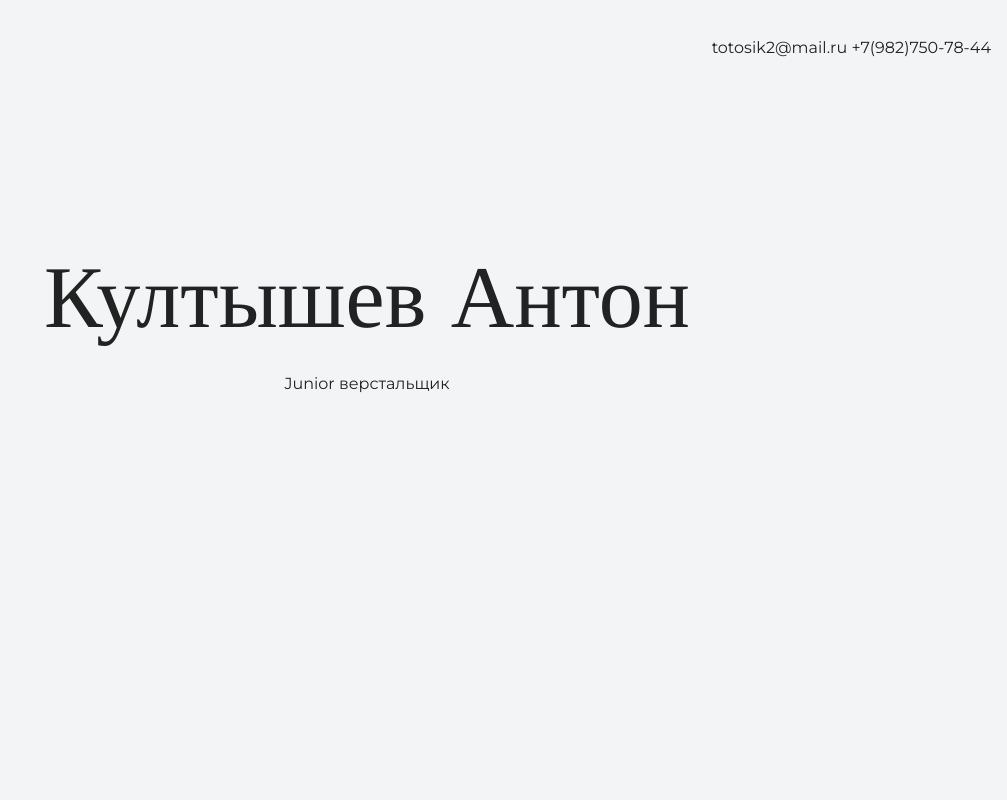
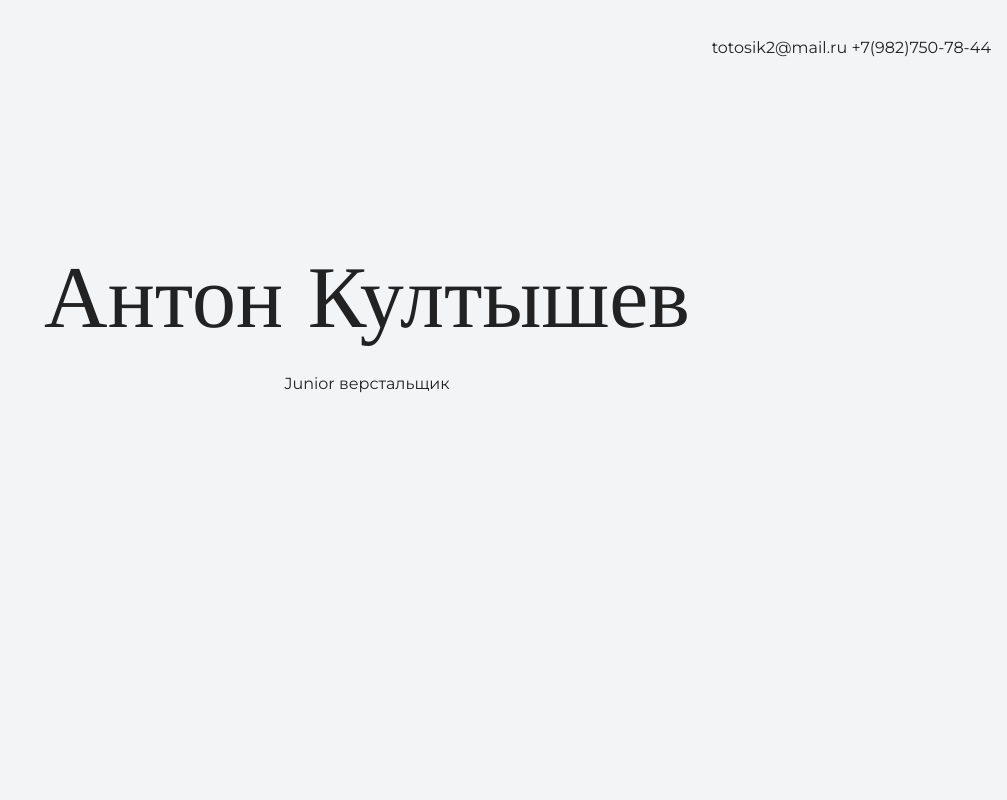
Before and after one commit to Totosik2/My-awesome-site, a plain HTML site: page index.html in a window 1280 px wide. Shown: the top 800 px of the page, without its empty margins (273-1280 px from the left). Drawn offline with nearby package versions, Linux system fonts and the light colour scheme.

Commit message:
Изменили имя и фамилию

```diff
--- a/index.html
+++ b/index.html
@@ -13,7 +13,7 @@
     </header>
 
     <section class="hero-image">
-      <h1 class="heading"><div class="container">Култышев Антон</div></h1>
+      <h1 class="heading"><div class="container">Антон Култышев</div></h1>
       <p><div class="container">Junior верстальщик</div></p>
     </section>
 
```
